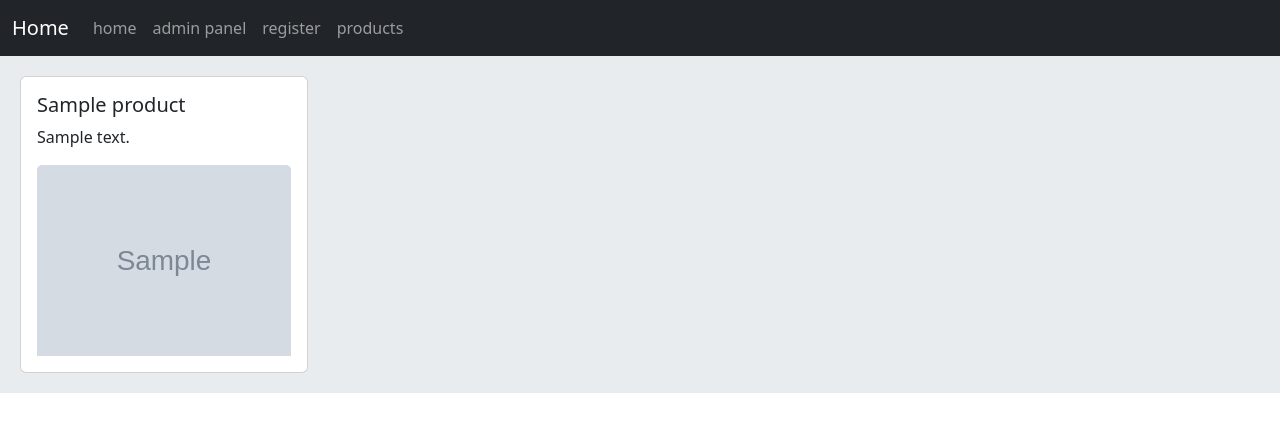
After one commit to bahmanpnn/mon_ecommers, a Django app: page /products/ in a window 1280 px wide. The commit adds this page. Shown: the top 432 px of the page. Run offline with Django 5.2, Linux system fonts and the light colour scheme; tables that the repository leaves empty hold one stand-in row (values such as "Sample post"); grey boxes marked "Sample" are stand-in pictures.

Commit message:
12-13 product and category model,products and product detail views added to project

```diff
--- a/backend/backend/settings.py
+++ b/backend/backend/settings.py
@@ -126,6 +126,10 @@ STATICFILES_DIRS=[
     BASE_DIR / 'static_files',
 ]
 
+#media
+MEDIA_URL='/media/'
+MEDIA_ROOT=BASE_DIR / 'media'
+
 # Default primary key field type
 # https://docs.djangoproject.com/en/5.0/ref/settings/#default-auto-field
 
--- a/backend/backend/urls.py
+++ b/backend/backend/urls.py
@@ -1,8 +1,15 @@
 from django.contrib import admin
 from django.urls import path,include
+from django.conf import settings
+from django.conf.urls.static import static
+
 
 urlpatterns = [
     path('admin/', admin.site.urls),
     path('',include('home.urls',namespace='home')),
     path('accounts/',include('accounts.urls',namespace='accounts')),
-]
+    path('products/',include('product_module.urls',namespace='products')),
+]+static(settings.MEDIA_URL,document_root=settings.MEDIA_ROOT)
+
+# this paths are just for devopling mode,
+# everytime you want to use server must delete static path and dont need media roots and urls
--- a/backend/product_module/models.py
+++ b/backend/product_module/models.py
@@ -1,4 +1,6 @@
 from django.db import models
+from django.urls import reverse
+
 
 class Category(models.Model):
     name=models.CharField(max_length=127)
@@ -17,7 +19,7 @@ class Product(models.Model):
     category=models.ForeignKey(Category,on_delete=models.PROTECT,related_name='product_category')
     name=models.CharField(max_length=255)
     slug=models.SlugField(unique=True,db_index=True)
-    image=models.ImageField(upload_to='products/%Y%M%D')
+    image=models.ImageField(upload_to='products/%Y/%m/%d')
     description=models.TextField()
     # if we have national website or use dollar and euro,... need Decimal price ==>123.45
     # price=models.DecimalField(max_digits=7,decimal_places=2)
@@ -31,3 +33,7 @@ class Product(models.Model):
 
     def __str__(self):
         return self.name
+
+    def get_absolute_url(self):
+        return reverse("products:product-detail", kwargs={'slug':self.slug,})
+        # return reverse("products:product-detail", args=[self.slug,])
--- /dev/null
+++ b/backend/product_module/templates/product_module/products.html
@@ -0,0 +1,36 @@
+{% extends "base.html" %}
+{% load static %}
+
+{% block title %}products page{% endblock title %}
+
+{% block headers %}
+    {% comment %} <link rel="stylesheet" href="{% static "products_module/css/products_module.css" %}"> {% endcomment %}
+{% endblock headers %}
+
+{% block content %}
+    {% if products %}
+
+        {% for product in products %}
+             <div class="card" style="width: 18rem;" >
+                 <div class="card-body">
+                     <h5 class="card-title">{{product.name}}</h5>
+                     <p class="card-text">{{product.description}}</p>
+                     <a href="{{product.get_absolute_url}}">
+                        <img src="{{product.image.url}}" class="card-img-top" alt="...">
+                    </a>
+
+                {% comment %} <a href="{% url "products:product-detail" slug=product.slug %}" class="btn btn-primary">Go somewhere</a>  {% endcomment %}
+                </div>
+            </div>
+
+            {% comment %} <div class="card" style="width: 18rem;">
+                <h5 class="card-title">{{product.name}}</h5>
+                <img src="{{product.image.url}}" class="card-img-top" alt="...">
+                <div class="card-body">
+                  <p class="card-text">{{product.description}}</p>
+                </div>
+            </div>  {% endcomment %}
+        {% endfor %}
+
+    {% endif %}
+{% endblock content %}
--- a/backend/product_module/urls.py
+++ b/backend/product_module/urls.py
@@ -1,7 +1,8 @@
 from django.urls import path
 from . import views
 
-
-# urlpatterns = [
-#     path('',views.,name='')
-# ]
+app_name='products'
+urlpatterns = [
+    path('',views.ProductsView.as_view(),name='products'),
+    path('<slug:slug>',views.ProductDetailView.as_view(),name='product-detail'),
+]
--- a/backend/product_module/views.py
+++ b/backend/product_module/views.py
@@ -1,3 +1,40 @@
-from django.shortcuts import render
+from django.shortcuts import get_object_or_404, render
+from django.views import View
+from .models import Product,Category
 
-# Create your views here.
+
+class ProductsView(View):
+    template_name='product_module/products.html'
+
+    def get(self,request):
+        products=Product.objects.filter(is_active=True).order_by('-created_date')
+
+        return render(request,self.template_name,{
+            'products':products
+        })
+
+    def post(self,request):
+        pass
+
+class ProductDetailView(View):
+    template_name='product_module/product_detail.html'
+
+    def get(self,request,slug):
+        target_product=get_object_or_404(Product,slug=slug)
+        # target_product=Product.objects.get(slug=slug) #get (object,or return None)
+        return render(request,self.template_name,{
+            'product':target_product
+        })
+
+    # def get(self,request,slug):
+    #     # target_product=get_object_or_404(Product,slug=slug)
+    #     target_product=Product.objects.get(slug=slug) #get (object,or return None)
+
+    #     if target_product is not None:
+    #         return render(request,self.template_name,{
+    #             'product':target_product
+    #         })
+
+
+    def post(self,request):
+        pass
--- a/backend/templates/navbar.html
+++ b/backend/templates/navbar.html
@@ -20,6 +20,9 @@
           <li class="nav-item">
             <a class="nav-link " aria-current="page" href="{% url "accounts:register-page" %}">register</a>
           </li>
+          <li class="nav-item">
+            <a class="nav-link " aria-current="page" href="{% url "products:products" %}">products</a>
+          </li>
 
         </ul>
       </div>
```
Also changed, not shown: backend/product_module/templates/product_module/product_detail.html (added, +16 -0 lines), backend/product_module/migrations/0002_alter_product_image.py (added), backend/products/20240506/04/24/statistic_.png (deleted).
